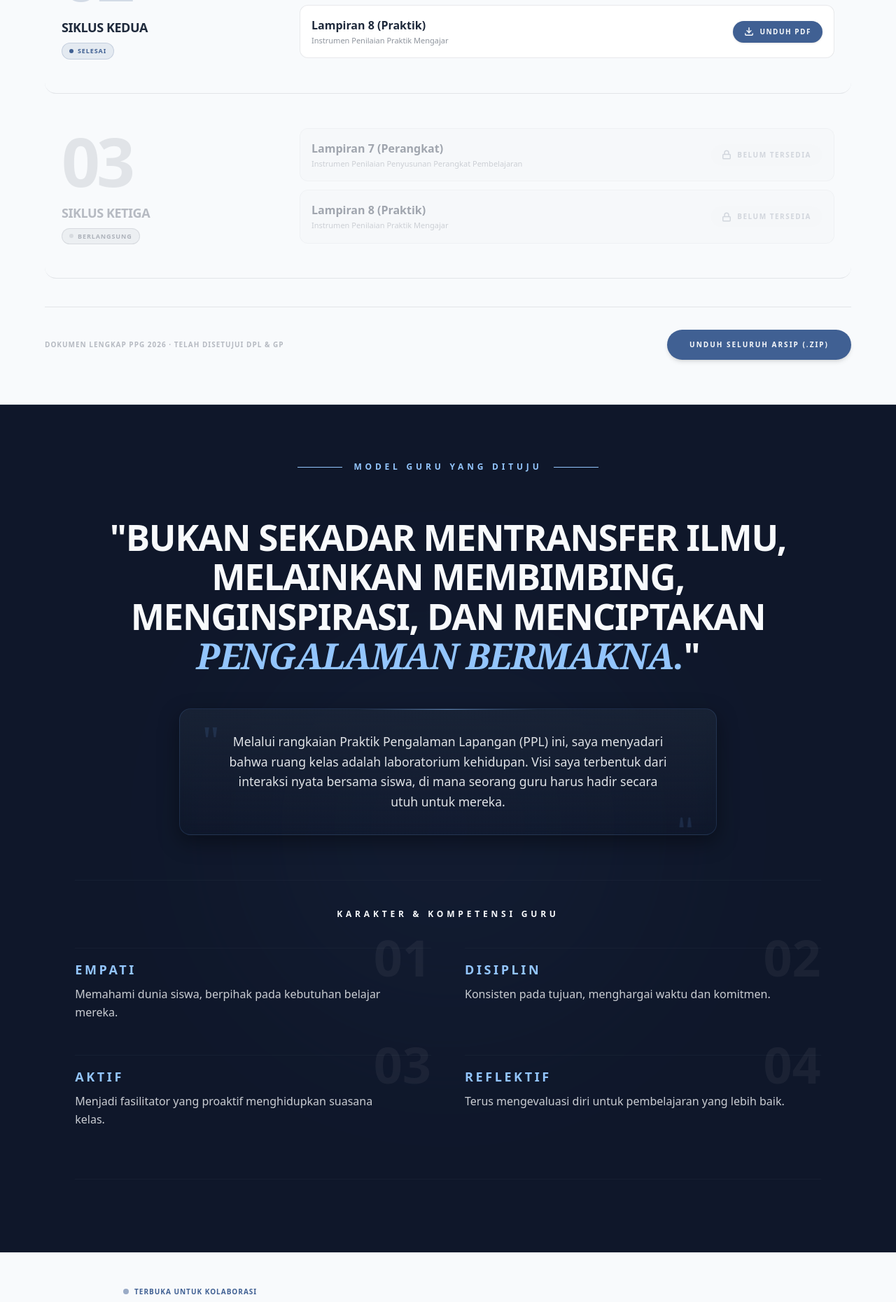
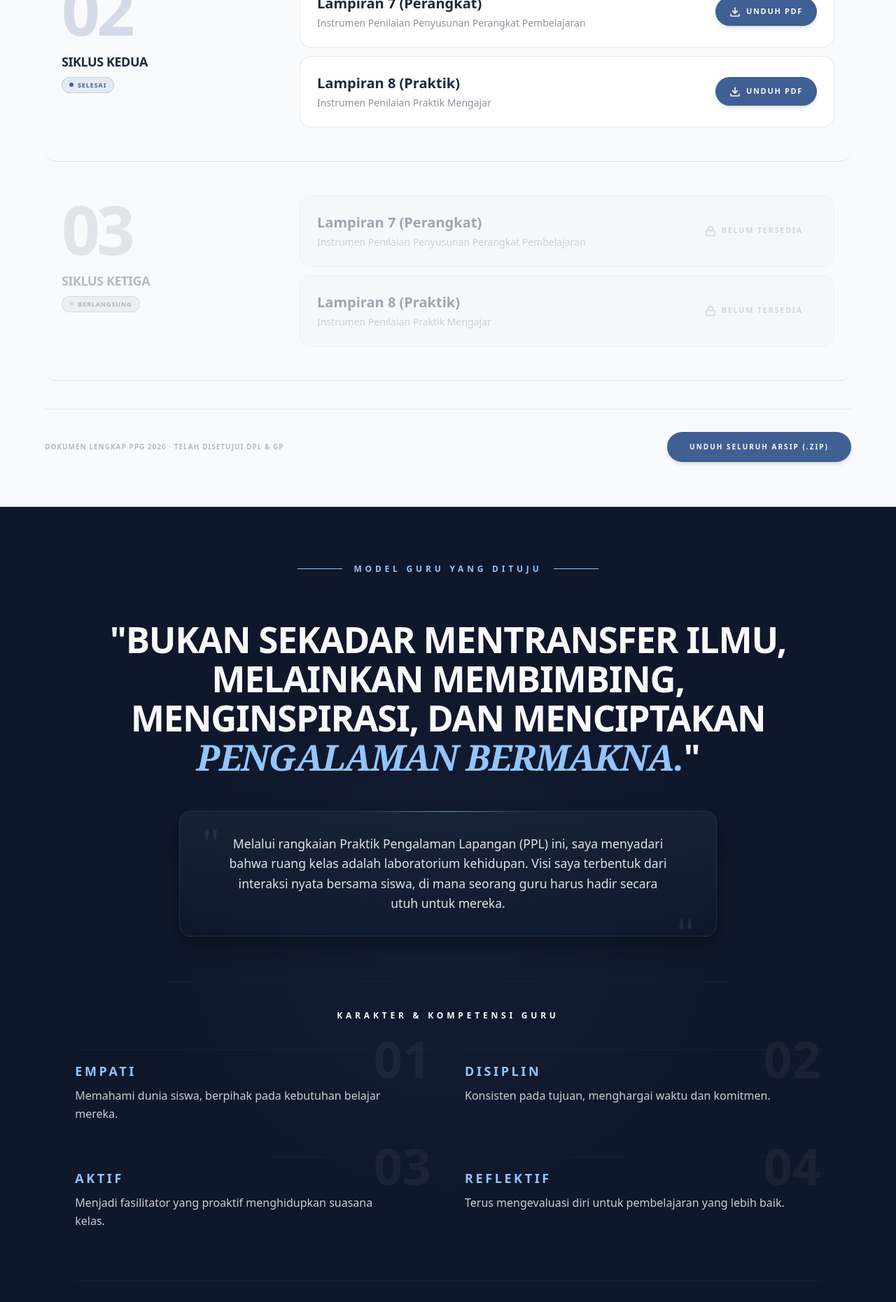
Before and after one commit to nandarjr660/e-porto-ppl, a Next.js app: page / in a window 1280 px wide. Shown: the part 4800-6660 px from the top of the page at 70% size. Built offline with nearby package versions, Linux system fonts and the light colour scheme.

Commit message:
v1.26.2604

```diff
--- a/components/footer.tsx
+++ b/components/footer.tsx
@@ -33,14 +33,14 @@ export default function Footer() {
         {/* Kanan: Kontak */}
         <div className="flex flex-col gap-2 items-start md:items-end">
           <p className="text-[10px] font-bold uppercase tracking-[0.3em] text-[#1E293B]/40 mb-1">Hubungi Saya</p>
-          <div className="flex flex-wrap gap-2">
+          <div className="flex flex-wrap gap-3">
             {socialLinks.map((link, idx) => (
               <a
                 key={idx}
                 href={link.href}
                 target="_blank"
                 rel="noopener noreferrer"
-                className="px-4 py-2 rounded-full border border-[#1E293B]/15 text-[11px] font-bold uppercase tracking-widest text-[#1E293B]/60 hover:border-[#406093] hover:text-[#406093] transition-all duration-300"
+                className="px-5 py-2.5 rounded-xl border border-[#1E293B]/10 bg-white text-[11px] font-bold uppercase tracking-widest text-[#1E293B]/70 shadow-sm hover:shadow-md hover:border-[#406093]/40 hover:text-[#406093] hover:-translate-y-0.5 transition-all duration-300"
               >
                 {link.label}
               </a>
--- a/components/lampiran.tsx
+++ b/components/lampiran.tsx
@@ -138,13 +138,13 @@ export default function Lampiran() {
                 return (
                   <motion.div key={dIdx} variants={staggerItem}>
                     {isDisabled ? (
-                      <div className="flex flex-col sm:flex-row sm:items-center justify-between gap-3 p-4 rounded-xl border border-[#1E293B]/8 bg-[#1E293B]/[0.02] opacity-40 cursor-not-allowed">
+                      <div className="flex flex-col sm:flex-row sm:items-center justify-between gap-4 p-5 md:p-6 rounded-2xl border border-[#1E293B]/8 bg-[#1E293B]/[0.02] opacity-40 cursor-not-allowed">
                         <div>
-                          <h4 className="text-sm md:text-base font-bold">{doc.label}</h4>
-                          <p className="text-[11px] opacity-50 mt-0.5">{doc.desc}</p>
+                          <h4 className="text-base md:text-xl font-bold">{doc.label}</h4>
+                          <p className="text-xs md:text-sm opacity-50 mt-1">{doc.desc}</p>
                         </div>
-                        <span className="inline-flex items-center gap-2 px-4 py-2 rounded-full bg-gray-100 text-gray-400 text-[10px] font-bold uppercase tracking-[0.15em] shrink-0">
-                          <svg xmlns="http://www.w3.org/2000/svg" className="w-3.5 h-3.5" viewBox="0 0 24 24" fill="none" stroke="currentColor" strokeWidth="2.5" strokeLinecap="round" strokeLinejoin="round">
+                        <span className="inline-flex items-center gap-2 px-5 py-3 rounded-full bg-gray-100 text-gray-400 text-[11px] font-bold uppercase tracking-[0.15em] shrink-0">
+                          <svg xmlns="http://www.w3.org/2000/svg" className="w-4 h-4" viewBox="0 0 24 24" fill="none" stroke="currentColor" strokeWidth="2.5" strokeLinecap="round" strokeLinejoin="round">
                             <rect x="3" y="11" width="18" height="11" rx="2" ry="2" /><path d="M7 11V7a5 5 0 0 1 10 0v4" />
                           </svg>
                           Belum Tersedia
@@ -155,14 +155,14 @@ export default function Lampiran() {
                         href={doc.file}
                         target="_blank"
                         rel="noopener noreferrer"
-                        className="group/doc flex flex-col sm:flex-row sm:items-center justify-between gap-3 p-4 rounded-xl border border-[#1E293B]/10 bg-white hover:border-[#406093]/40 hover:shadow-md transition-all duration-300"
+                        className="group/doc flex flex-col sm:flex-row sm:items-center justify-between gap-4 p-5 md:p-6 rounded-2xl border border-[#1E293B]/10 bg-white hover:border-[#406093]/40 hover:shadow-lg transition-all duration-300"
                       >
                         <div>
-                          <h4 className="text-sm md:text-base font-bold group-hover/doc:text-[#406093] transition-colors">{doc.label}</h4>
-                          <p className="text-[11px] text-[#1E293B]/50 mt-0.5">{doc.desc}</p>
+                          <h4 className="text-base md:text-xl font-bold group-hover/doc:text-[#406093] transition-colors">{doc.label}</h4>
+                          <p className="text-xs md:text-sm text-[#1E293B]/50 mt-1">{doc.desc}</p>
                         </div>
-                        <span className="inline-flex items-center gap-2 px-4 py-2 rounded-full bg-[#406093] text-[#F8FAFC] text-[10px] font-bold uppercase tracking-[0.15em] shadow-sm group-hover/doc:bg-[#1E293B] transition-all duration-300 shrink-0">
-                          <svg xmlns="http://www.w3.org/2000/svg" className="w-3.5 h-3.5 shrink-0" viewBox="0 0 24 24" fill="none" stroke="currentColor" strokeWidth="2.5" strokeLinecap="round" strokeLinejoin="round">
+                        <span className="inline-flex items-center gap-2 px-5 py-3 rounded-full bg-[#406093] text-[#F8FAFC] text-[11px] font-bold uppercase tracking-[0.15em] shadow-md group-hover/doc:bg-[#1E293B] transition-all duration-300 shrink-0">
+                          <svg xmlns="http://www.w3.org/2000/svg" className="w-4 h-4 shrink-0" viewBox="0 0 24 24" fill="none" stroke="currentColor" strokeWidth="2.5" strokeLinecap="round" strokeLinejoin="round">
                             <path d="M12 15V3" /><path d="M7 10l5 5 5-5" /><path d="M3 17v2a2 2 0 0 0 2 2h14a2 2 0 0 0 2-2v-2" />
                           </svg>
                           Unduh PDF
```
